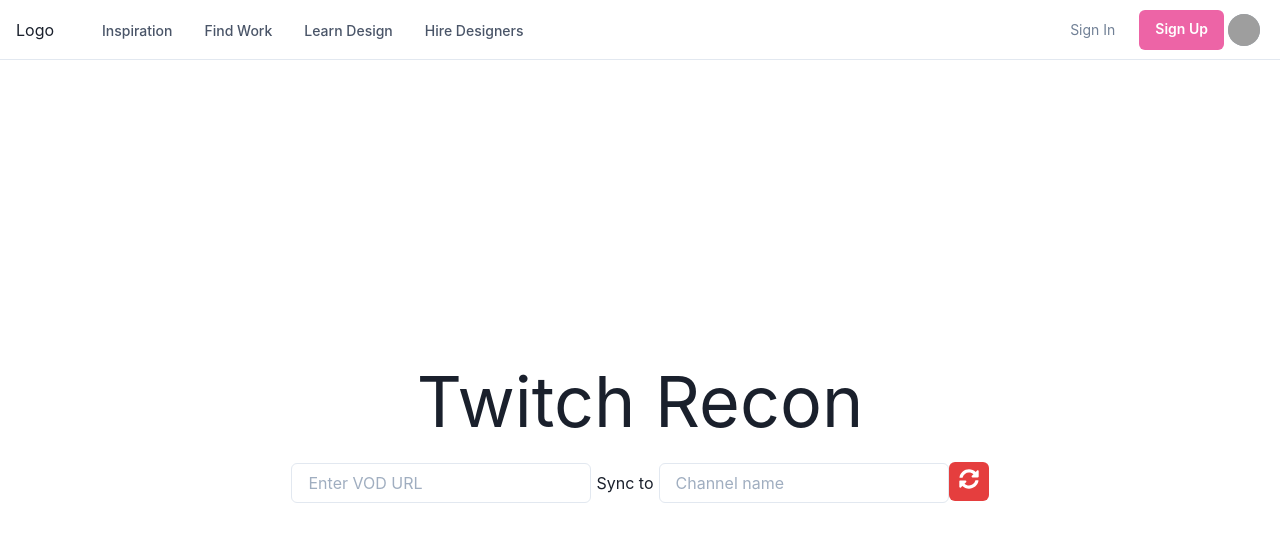
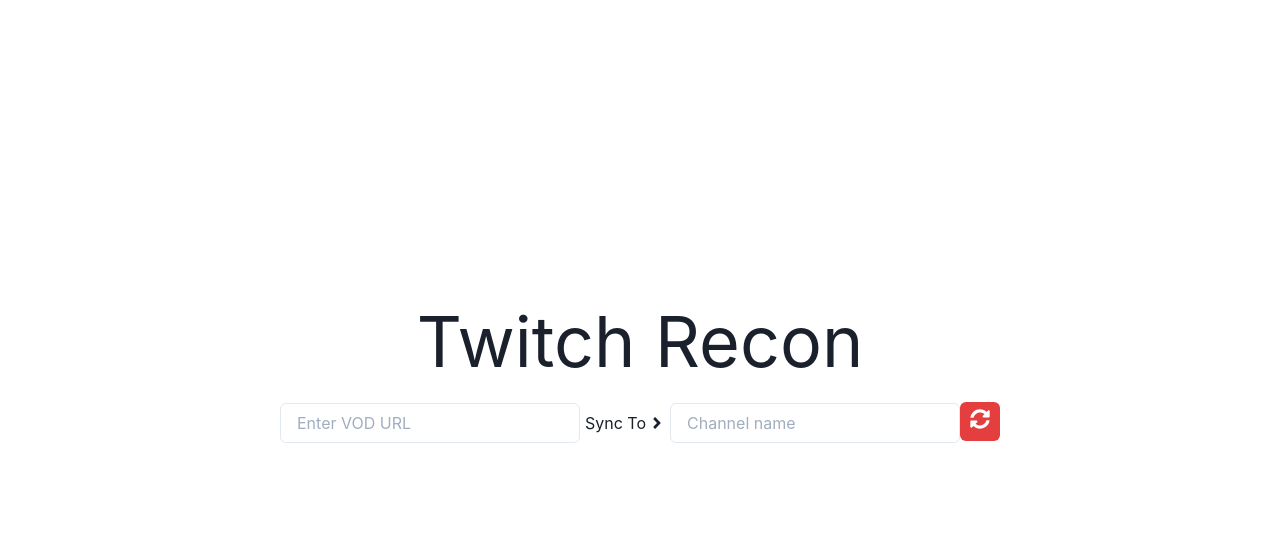
Before and after one commit to Gr33nLight/twitch_recon, a Next.js app: page / in a window 1280 px wide. Shown: the top 542 px of the page. Built offline with nearby package versions, Linux system fonts and the light colour scheme; grey boxes are pictures that could not be loaded.

Commit message:
chore: removed css, hidden nav

```diff
--- a/components/Layout.js
+++ b/components/Layout.js
@@ -5,7 +5,7 @@
 const Layout = ({ children }) => {
   return (
     <div style={{ height: '100v' }}>
-      <Nav />
+      {/* <Nav /> */}
       <main>{children}</main>
     </div>
   );
--- a/pages/index.js
+++ b/pages/index.js
@@ -2,7 +2,7 @@
 // import styles from '../styles/Home.module.css';
 import { useState } from 'react';
 import { Input, Link, Box, IconButton, Icon } from '@chakra-ui/react';
-import { FaSyncAlt } from 'react-icons/fa';
+import { FaSyncAlt, FaAngleRight } from 'react-icons/fa';
 
 export default function Home() {
   const [vodUrl, setVodUrl] = useState('');
@@ -56,7 +56,7 @@
           px={'0rem'}
           display={'flex'}
           flex="1"
-          flexDirection={['column', 'row', 'row', 'row']}
+          flexDirection={['column', 'row', 'row', 'row', 'row']}
           // flexDirection="column"
           justifyContent={'center'}
           alignItems={'center'}
@@ -67,7 +67,10 @@
             w={[300, 190, 300]}
             onChange={(e) => setVodUrl(e.target.value)}
           />
-          <Box px="5px">Sync to</Box>
+          <Box px="5px" display="inline-flex" alignItems="center">
+            Sync To
+            <FaAngleRight style={{ height: '18px', marginLeft: '3px' }} />
+          </Box>
           <Box
             fllex="1"
             lineHeight="0"
```
Also changed, not shown: styles/Home.module.css (deleted, +0 -8 lines).
